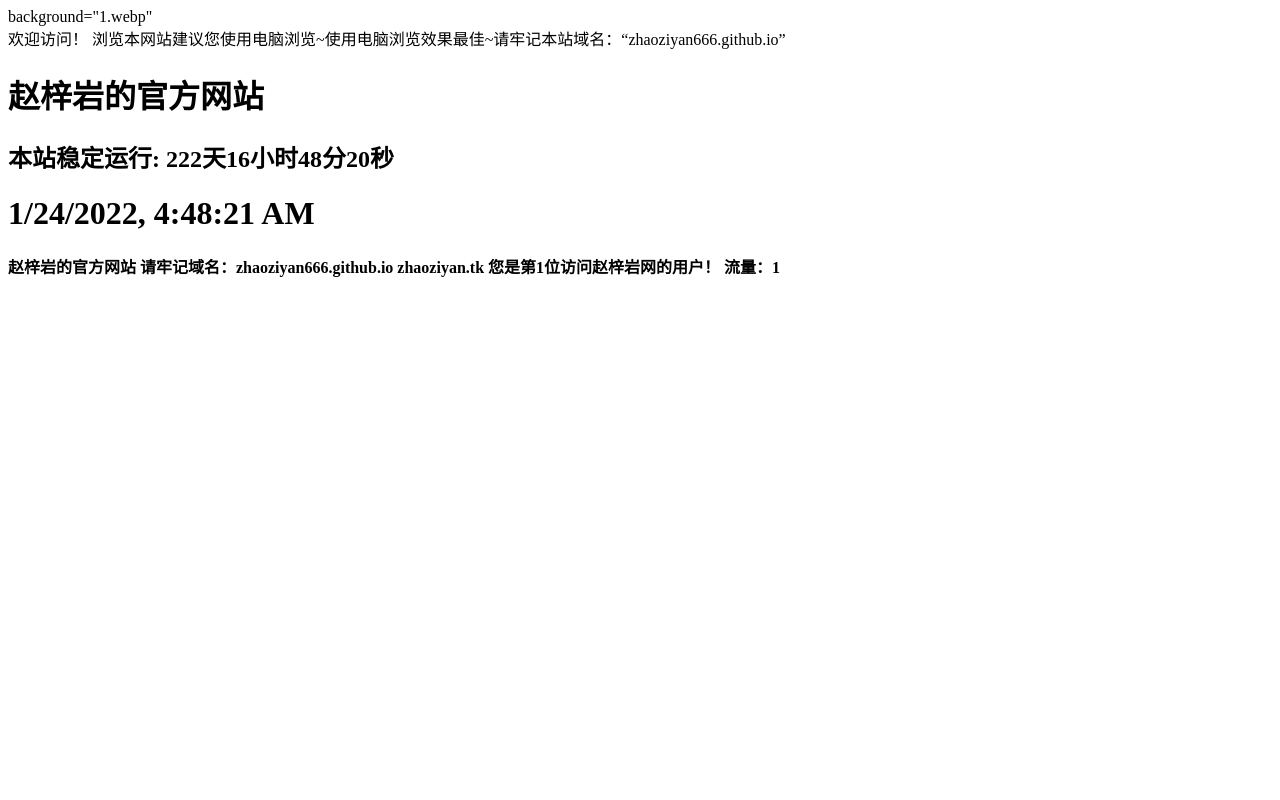
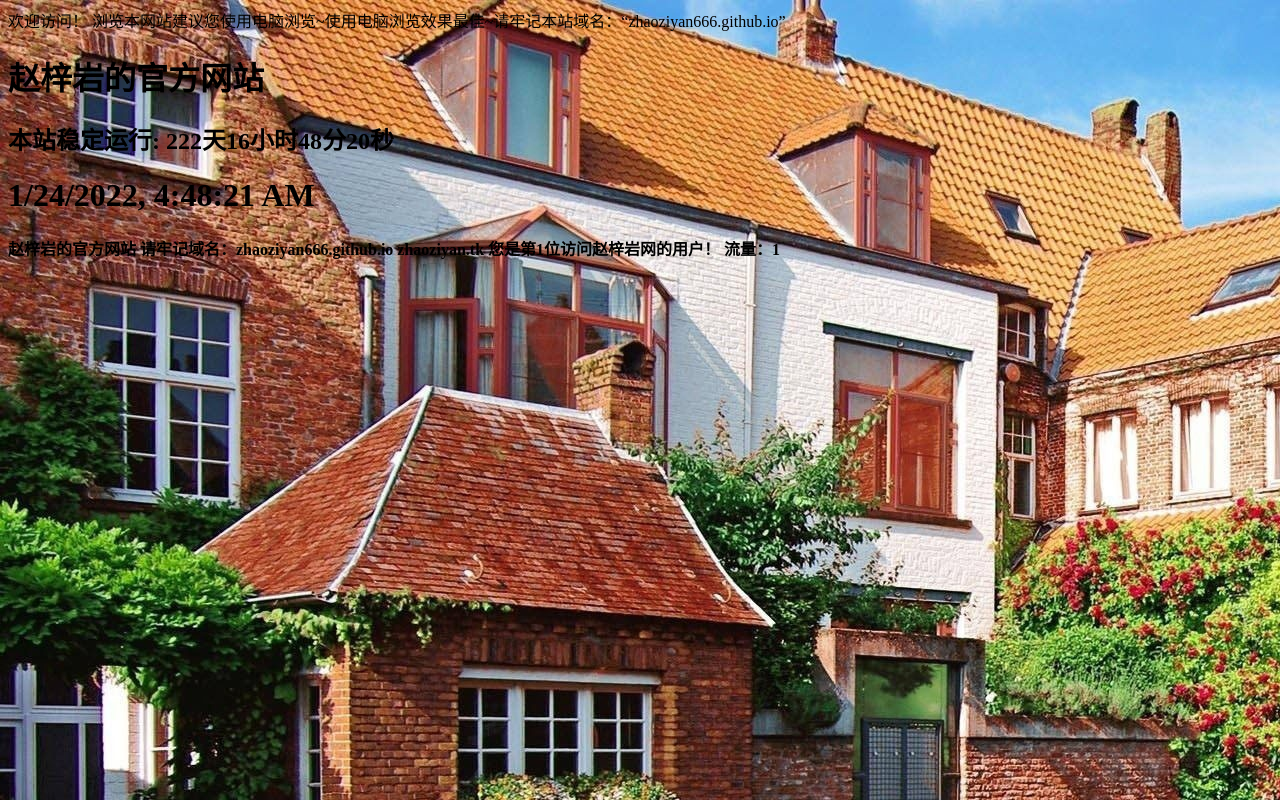
Before and after one commit to zhaoziyan666/zhaoziyan666.github.io, a plain HTML site: page index.html in a window 1280 px wide. Drawn offline with Linux system fonts and the light colour scheme.

Commit message:
Update index.html

```diff
--- a/index.html
+++ b/index.html
@@ -3,9 +3,10 @@
 <head>
 	<meta charset="utf-8">
 	<title>赵梓岩的官方网站 </title>
-	background="1.webp"
-<body>
-	<div class="bg-img"></div>
+
+</head>
+<body background="0.jpg">
+<body background="https://www.zhaoziyan666.github.io/0.jpg">
 	<header>欢迎访问！ 浏览本网站建议您使用电脑浏览~使用电脑浏览效果最佳~请牢记本站域名：“zhaoziyan666.github.io”</header>
 	<main>
 		<h1>赵梓岩的官方网站</h1><span id="runtime_span"></span>
```
